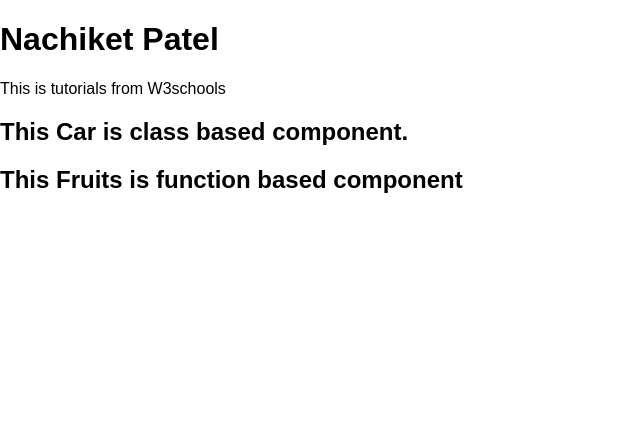
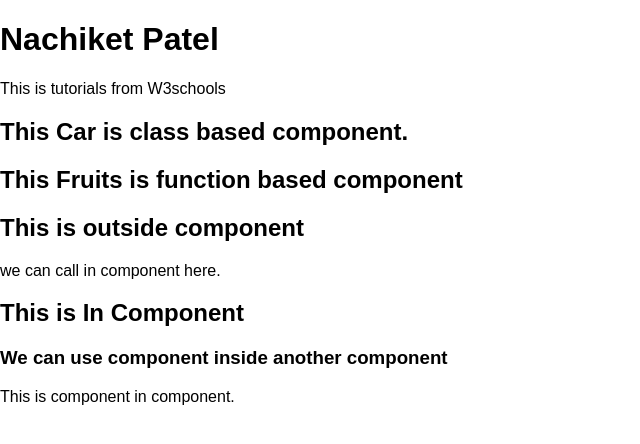
Before and after one commit to Nachiket-Patel/Web-Devolopment, a React (Create React App) app in the folder React/W3schools/w3schools/: page / in a window 1280 px wide. Shown: the top 444 px of the page, without its empty margins (0-640 px from the left). Built offline with nearby package versions, Linux system fonts and the light colour scheme.

Commit message:
Add Component in Component

```diff
--- a/React/W3schools/w3schools/src/ReactComponents.js
+++ b/React/W3schools/w3schools/src/ReactComponents.js
@@ -15,11 +15,32 @@ function Fruits() {
   );
 }
 
+function InComponent() {
+  return(
+    <>
+      <h2>This is In Component</h2>
+      <h3>We can use component inside another component</h3>
+      <p>This is component in component.</p>
+    </>
+  );
+}
+
+function OutComponent() {
+  return(
+    <React.Fragment>
+      <h2>This is outside component</h2>
+      <p>we can call in component here.</p>
+      <InComponent />
+    </React.Fragment>
+  )
+}
+
 export default function ReactComponents() {
   return(
     <div>
       <Car />
       <Fruits />
+      <OutComponent />
     </div>
   );
 }
```
